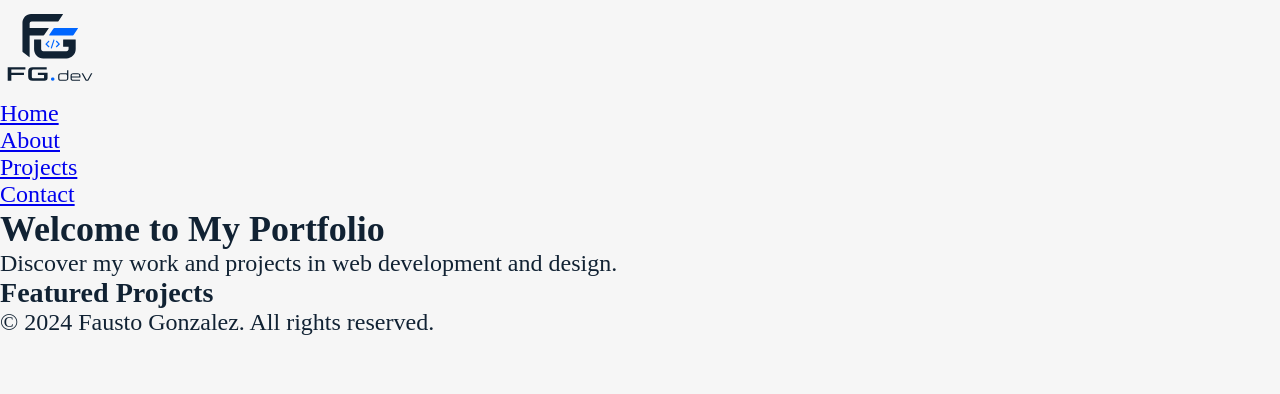
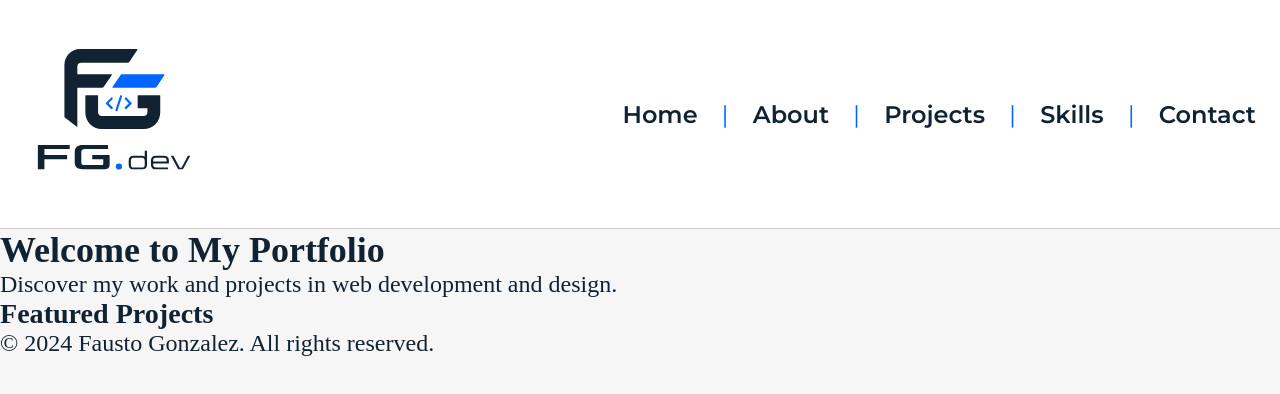
Before and after one commit to fausto-gonzalez/fausto-gonzalez.github.io, a plain HTML site: page index.html in a window 1280 px wide. Drawn offline with nearby package versions, Linux system fonts and the light colour scheme; a web font is replaced by a local one.

Commit message:
Added style for the nav bar and logo. Added a favicon to the website. Updated the nav bar links and changed separators between each link. Modified logo-icon.svg to make it bolder and more visible.

```diff
--- a/css/app.css
+++ b/css/app.css
@@ -38,5 +38,42 @@ body {
 .logo img {
   display: block;
   width: auto;
-  height: 100px;
+  height: 180px;
 }
+
+header {
+  display: flex;
+  justify-content: space-between;
+  align-items: center;
+  padding: 1em;
+  background-color: var(--color-surface);
+  border-bottom: 1px solid var(--color-border);
+
+  position: sticky;
+  top: 0;
+  z-index: 1000;
+}
+
+.nav-links {
+  list-style: none;
+  display: flex;
+  gap: 1em;
+
+  font-family: "Montserrat", sans-serif;
+  font-weight: 400;
+}
+
+.nav-links a {
+  text-decoration: none;
+  color: var(--color-text);
+  font-weight: 600;
+}
+
+.nav-links a:hover {
+  color: var(--color-accent);
+  text-decoration: underline;
+}
+
+.divider {
+  color: var(--color-accent);
+}
--- a/index.html
+++ b/index.html
@@ -19,6 +19,7 @@
       href="https://fonts.googleapis.com/css2?family=Montserrat:ital,wght@0,100..900;1,100..900&family=Story+Script&display=swap"
       rel="stylesheet"
     />
+    <link rel="icon" type="image/svg+xml" href="assets/images/logo-icon.svg" />
     <link rel="stylesheet" href="css/app.css" />
 
     <title>Fausto Gonzalez | Portfolio</title>
@@ -27,15 +28,18 @@
   <body>
     <header>
       <div class="logo">
-        <a href="index.html"><img src="assets/images/logo.svg" alt="Fausto Gonzalez - Home" /></a>
+        <a href="index.html"
+          ><img src="assets/images/logo.svg" alt="Fausto Gonzalez - Home"
+        /></a>
       </div>
 
       <nav>
         <ul class="nav-links">
-          <li><a href="index.html">Home</a></li>
-          <li><a href="about.html">About</a></li>
-          <li><a href="projects.html">Projects</a></li>
-          <li><a href="contact.html">Contact</a></li>
+          <li><a href="index.html">Home</a></li><span class="divider">|</span>
+          <li><a href="#about">About</a></li><span class="divider">|</span>
+          <li><a href="#projects">Projects</a></li><span class="divider">|</span>
+          <li><a href="#skills">Skills</a></li><span class="divider">|</span>
+          <li><a href="#contact">Contact</a></li>
         </ul>
       </nav>
     </header>
```
Also changed, not shown: assets/images/logo-icon.svg.
